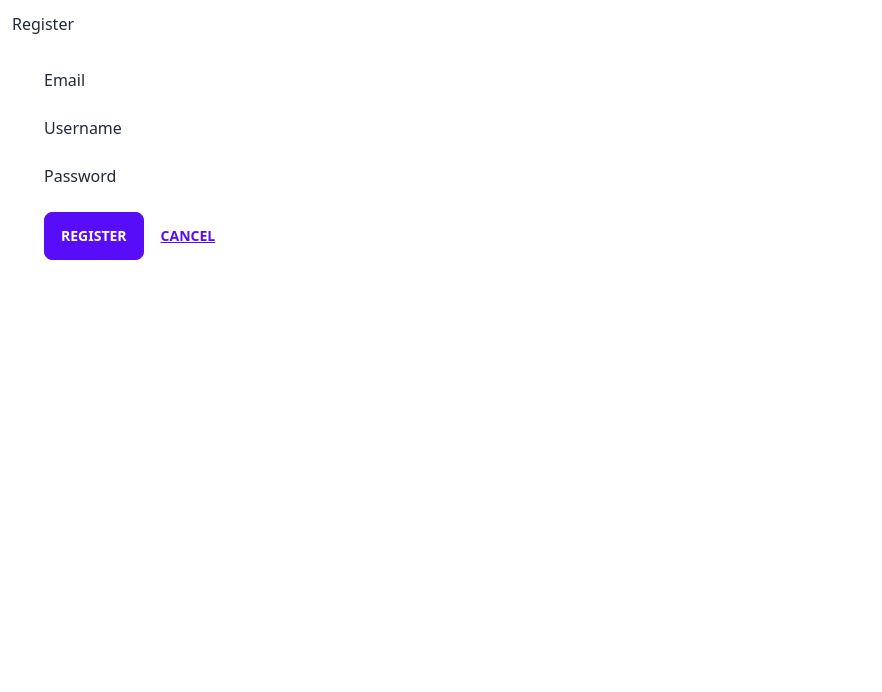
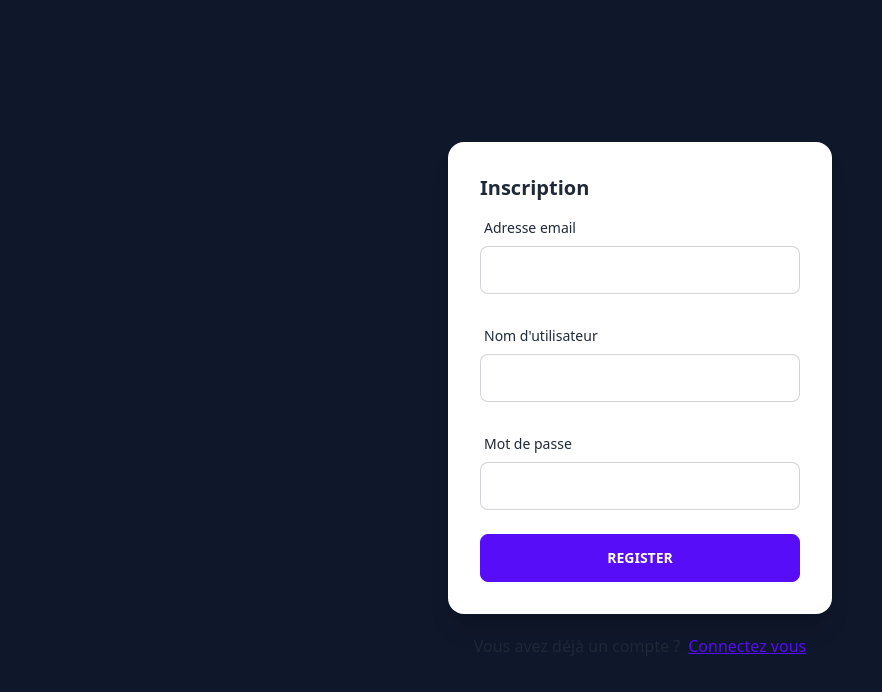
Before and after one commit to Antoine-973/moto-rt, a Vue app in the folder front/: page /register in a window 1280 px wide. Shown: the top 692 px of the page, without its empty margins (0-882 px from the left). Built offline with nearby package versions, Linux system fonts and the light colour scheme; no server answers.

Commit message:
integration of Login and Register Views

```diff
--- a/front/src/components/AppNavbar.vue
+++ b/front/src/components/AppNavbar.vue
@@ -37,6 +37,7 @@
         </div>
         <div v-else>
             <router-link :to="{ name: 'LoginView'}" class="btn btn-ghost normal-case">Connexion</router-link>
+            <router-link :to="{ name: 'RegisterView'}" class="btn btn-ghost normal-case">Inscription</router-link>
         </div>
     </div>
 </template>
--- a/front/src/views/LoginView.vue
+++ b/front/src/views/LoginView.vue
@@ -19,26 +19,40 @@ function onSubmit(values, { setErrors }) {
 </script>
 
 <template>
-    <div>
-        <h2>Login</h2>
-        <Form @submit="onSubmit" :validation-schema="schema" v-slot="{ errors, isSubmitting }">
-            <div class="form-group">
-                <label>Email</label>
-                <Field name="email" type="text" class="form-control" :class="{ 'is-invalid': errors.email }" />
-                <div class="invalid-feedback">{{errors.email}}</div>
+    <div class='w-screen h-screen bg-slate-900 flex flex-col items-center justify-center gap-5'>
+        <div class="card w-96 bg-base-100 shadow-xl">
+            <div class="card-body">
+                <h2 class="card-title">Connexion</h2>
+                <Form v-slot="{ errors, isSubmitting }" :validation-schema="schema" @submit="onSubmit">
+                    <div class='flex flex-col gap-2'>
+                        <div class="form-control w-full max-w-xs">
+                            <label class='label'><span class="label-text">Adresse email</span></label>
+                            <Field name="email" type="text" class="input input-bordered w-full max-w-xs" :class="{ 'is-invalid': errors.email }" />
+                            <label class="label">
+                                <span class="label-text-alt text-red-500">{{ errors.email }}</span>
+                            </label>
                         </div>
-            <div class="form-group">
-                <label>Password</label>
-                <Field name="password" type="password" class="form-control" :class="{ 'is-invalid': errors.password }" />
-                <div class="invalid-feedback">{{errors.password}}</div>
+                        <div class="form-control w-full max-w-xs">
+                            <label class='label'><span class="label-text">Mot de passe</span></label>
+                            <Field name="password" type="password" class="input input-bordered w-full max-w-xs" :class="{ 'is-invalid': errors.password }" />
+                            <label class="label">
+                                <span class="label-text-alt text-red-500">{{ errors.password }}</span>
+                            </label>
                         </div>
-            <div class="form-group">
+                        <div class="form-control w-full max-w-xs">
                             <button class="btn btn-primary" :disabled="isSubmitting">
                                 <span v-show="isSubmitting" class="spinner-border spinner-border-sm mr-1"></span>
-                    Login
+                                Connexion
                             </button>
                         </div>
                         <div v-if="errors.apiError" class="alert alert-danger mt-3 mb-0">{{errors.apiError}}</div>
+                    </div>
                 </Form>
             </div>
+        </div>
+        <div class='flex gap-2 items-center'>
+            <h3>Vous n'avez pas de compte ?</h3>
+            <router-link to="register" class="btn-link">Inscrivez vous</router-link>
+        </div>
+    </div>
 </template>
--- a/front/src/views/RegisterView.vue
+++ b/front/src/views/RegisterView.vue
@@ -30,33 +30,46 @@ async function onSubmit(values) {
 </script>
 
 <template>
-    <div class="card m-3">
-        <h4 class="card-header">Register</h4>
+    <div class='w-screen h-screen bg-slate-900 flex flex-col items-center justify-center gap-5'>
+        <div class="card w-96 bg-base-100 shadow-xl">
             <div class="card-body">
-            <Form @submit="onSubmit" :validation-schema="schema" v-slot="{ errors, isSubmitting }">
-                <div class="form-group">
-                    <label>Email</label>
-                    <Field name="email" type="text" class="form-control" :class="{ 'is-invalid': errors.email }" />
-                    <div class="invalid-feedback">{{ errors.email }}</div>
+                <h2 class="card-title">Inscription</h2>
+                <Form v-slot="{ errors, isSubmitting }" :validation-schema="schema" @submit="onSubmit">
+                    <div class='flex flex-col gap-2'>
+                        <div class="form-control w-full max-w-xs">
+                            <label class='label'><span class="label-text">Adresse email</span></label>
+                            <Field name="email" type="text" class="input input-bordered w-full max-w-xs" :class="{ 'is-invalid': errors.email }" />
+                            <label class="label">
+                                <span class="label-text-alt text-red-500">{{ errors.email }}</span>
+                            </label>
                         </div>
-                <div class="form-group">
-                    <label>Username</label>
-                    <Field name="username" type="text" class="form-control" :class="{ 'is-invalid': errors.username }" />
-                    <div class="invalid-feedback">{{ errors.username }}</div>
+                        <div class="form-control w-full max-w-xs">
+                            <label class='label'><span class="label-text">Nom d'utilisateur</span></label>
+                            <Field name="username" type="text" class="input input-bordered w-full max-w-xs" :class="{ 'is-invalid': errors.username }" />
+                            <label class="label">
+                                <span class="label-text-alt text-red-500">{{ errors.username }}</span>
+                            </label>
                         </div>
-                <div class="form-group">
-                    <label>Password</label>
-                    <Field name="password" type="password" class="form-control" :class="{ 'is-invalid': errors.password }" />
-                    <div class="invalid-feedback">{{ errors.password }}</div>
+                        <div class="form-control w-full max-w-xs">
+                            <label class='label'><span class="label-text">Mot de passe</span></label>
+                            <Field name="password" type="password" class="input input-bordered w-full max-w-xs" :class="{ 'is-invalid': errors.password }" />
+                            <label class="label">
+                                <span class="label-text-alt text-red-500">{{ errors.password }}</span>
+                            </label>
                         </div>
-                <div class="form-group">
+                        <div class="form-control w-full max-w-xs">
                             <button class="btn btn-primary" :disabled="isSubmitting">
                                 <span v-show="isSubmitting" class="spinner-border spinner-border-sm mr-1"></span>
                                 Register
                             </button>
-                    <router-link to="login" class="btn btn-link">Cancel</router-link>
+                        </div>
                     </div>
                 </Form>
             </div>
         </div>
+        <div class='flex gap-2 items-center'>
+            <h3>Vous avez déjà un compte ?</h3>
+            <router-link to="login" class="btn-link">Connectez vous</router-link>
+        </div>
+    </div>
 </template>
```
Lines whose indentation alone changed are shown as unchanged.
